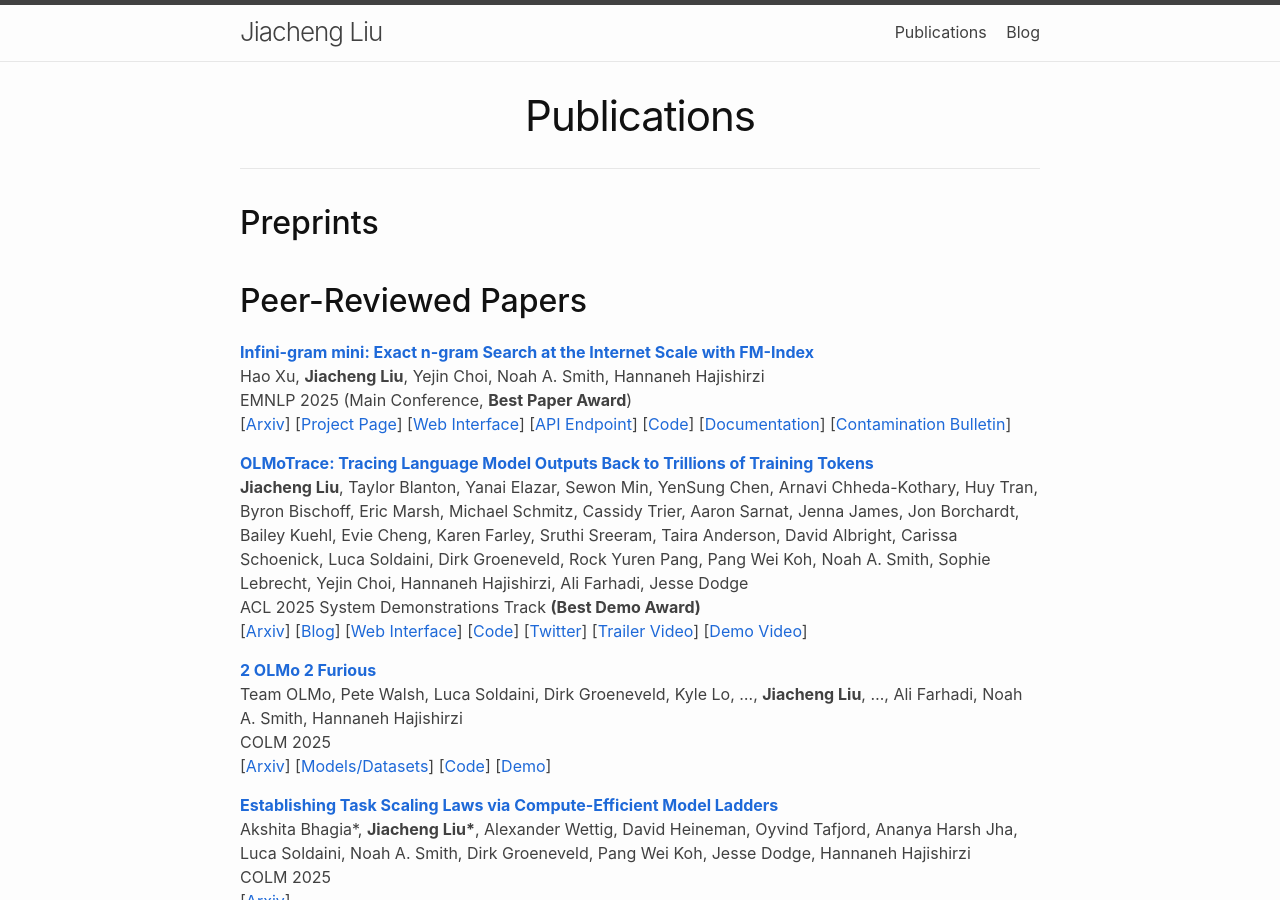
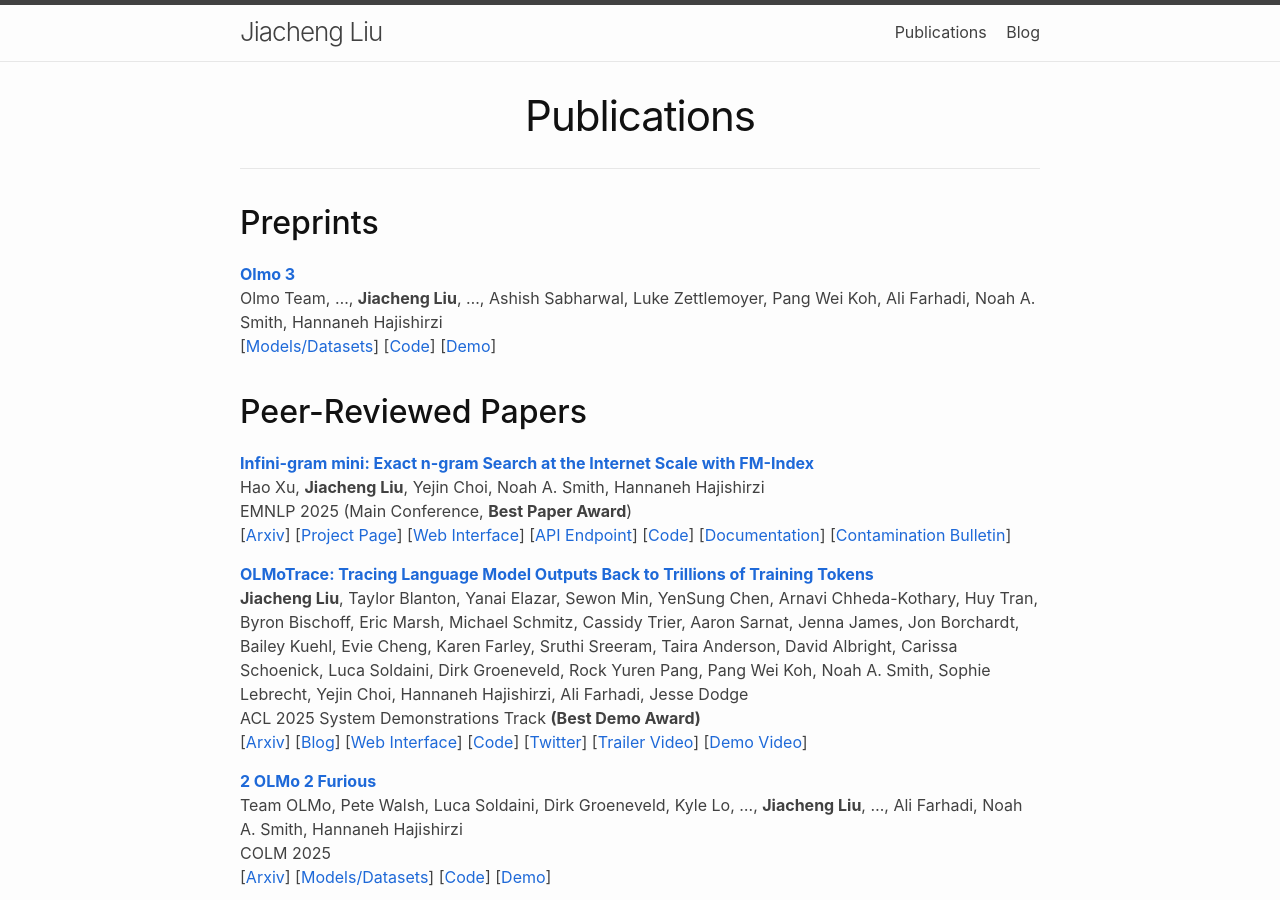
Before and after one commit to liujch1998/liujch1998.github.io, a Jekyll site: the page built from publications.md, in a window 1280 px wide and 900 px high. Built offline with Jekyll 4.4.1, drawn with Linux system fonts in a browser that asks for light colours.

Commit message:
update publications

```diff
--- a/publications.md
+++ b/publications.md
@@ -4,6 +4,12 @@ title: "Publications"
 ---
 
 ## Preprints
+
+[**Olmo 3**](https://www.datocms-assets.com/64837/1763662397-1763646865-olmo_3_technical_report-1.pdf) \\
+Olmo Team, ..., **Jiacheng Liu**, ..., Ashish Sabharwal, Luke Zettlemoyer, Pang Wei Koh, Ali Farhadi, Noah A. Smith, Hannaneh Hajishirzi \\
+[[Models/Datasets](https://huggingface.co/collections/allenai/olmo-3)]
+[[Code](https://github.com/allenai/OLMo-core)]
+[[Demo](https://playground.allenai.org)]
 
 ## Peer-Reviewed Papers
 
@@ -33,7 +39,7 @@ ACL 2025 System Demonstrations Track **(Best Demo Award)** \\
 Team OLMo, Pete Walsh, Luca Soldaini, Dirk Groeneveld, Kyle Lo, ..., **Jiacheng Liu**, ..., Ali Farhadi, Noah A. Smith, Hannaneh Hajishirzi \\
 COLM 2025 \\
 [[Arxiv](https://arxiv.org/pdf/2501.00656)]
-[[Models/Datasets](https://huggingface.co/collections/allenai/olmo-2-674117b93ab84e98afc72edc)]
+[[Models/Datasets](https://huggingface.co/collections/allenai/olmo-2)]
 [[Code](https://github.com/allenai/OLMo)]
 [[Demo](https://playground.allenai.org)]
 
@@ -59,7 +65,7 @@ Hamish Ivison, Yizhong Wang, **Jiacheng Liu**, Zeqiu Wu, Valentina Pyatkin, Nath
 NeurIPS 2024 \\
 [[Arxiv](https://arxiv.org/pdf/2406.09279)]
 [[Code](https://github.com/hamishivi/EasyLM)]
-[[Models](https://huggingface.co/collections/allenai/tulu-v25-suite-66676520fd578080e126f618)]
+[[Models](https://huggingface.co/collections/allenai/tulu-v25-suite)]
 
 [**Infini-gram: Scaling Unbounded n-gram Language Models to a Trillion Tokens**](https://openreview.net/pdf?id=u2vAyMeLMm) \\
 **Jiacheng Liu**, Sewon Min, Luke Zettlemoyer, Yejin Choi, Hannaneh Hajishirzi \\
```
Also changed, not shown: index.md (+1 -1 lines).
